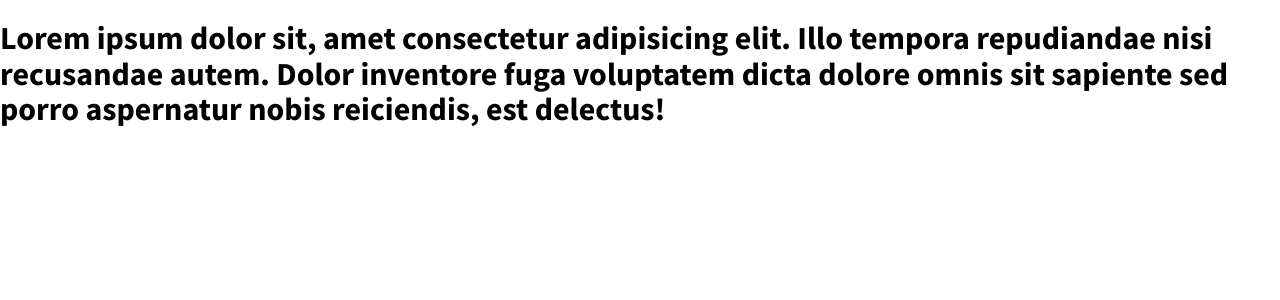
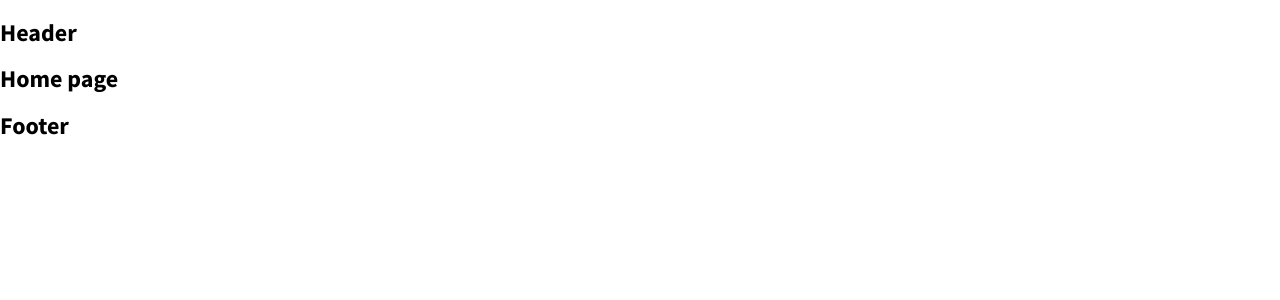
Before and after one commit to toanalvin11/ananas-ui, a React (Create React App) app: page / in a window 1280 px wide. Shown: the top 300 px of the page. Built offline with nearby package versions, Linux system fonts and the light colour scheme.

Commit message:
Cấu hình router và cài đặt cơ chế tải Layout

```diff
--- a/package.json
+++ b/package.json
@@ -10,6 +10,7 @@
         "normalize.css": "^8.0.1",
         "react": "^18.2.0",
         "react-dom": "^18.2.0",
+        "react-router-dom": "^6.4.2",
         "react-scripts": "5.0.1",
         "sass": "^1.55.0",
         "web-vitals": "^2.1.4"
--- a/src/App.js
+++ b/src/App.js
@@ -1,12 +1,31 @@
+import { BrowserRouter as Router, Routes, Route } from 'react-router-dom';
+
+import { PublicRoutes } from '~/routes';
+import { DefaultLayout } from '~/components/Layout';
+
 function App() {
     return (
-        <div className="App">
-            <h1>
-                Lorem ipsum dolor sit, amet consectetur adipisicing elit. Illo tempora repudiandae nisi recusandae
-                autem. Dolor inventore fuga voluptatem dicta dolore omnis sit sapiente sed porro aspernatur nobis
-                reiciendis, est delectus!
-            </h1>
-        </div>
+        <Router>
+            <div className="App">
+                <Routes>
+                    {PublicRoutes.map((route, index) => {
+                        const Layout = route.layout || DefaultLayout;
+                        const Page = route.component;
+                        return (
+                            <Route
+                                key={index}
+                                path={route.path}
+                                element={
+                                    <Layout>
+                                        <Page />
+                                    </Layout>
+                                }
+                            />
+                        );
+                    })}
+                </Routes>
+            </div>
+        </Router>
     );
 }
 
--- a/src/components/GlobalStyles/GlobalStyles.scss
+++ b/src/components/GlobalStyles/GlobalStyles.scss
@@ -2,6 +2,10 @@
 @import url('https://fonts.googleapis.com/css2?family=Source+Sans+Pro:wght@300;400;600;700&display=swap');
 
 :root {
+}
+
+* {
+    box-sizing: border-box;
 }
 
 html {
--- /dev/null
+++ b/src/components/Layout/DefaultLayout/Footer/index.js
@@ -0,0 +1,5 @@
+function Footer() {
+    return <h2>Footer</h2>;
+}
+
+export default Footer;
--- /dev/null
+++ b/src/components/Layout/DefaultLayout/Header/index.js
@@ -0,0 +1,5 @@
+function Header() {
+    return <h2>Header</h2>;
+}
+
+export default Header;
--- /dev/null
+++ b/src/components/Layout/DefaultLayout/index.js
@@ -0,0 +1,14 @@
+import Header from './Header';
+import Footer from './Footer';
+
+function DefaultLayout({ children }) {
+    return (
+        <div>
+            <Header />
+            <div className="container">{children}</div>
+            <Footer />
+        </div>
+    );
+}
+
+export default DefaultLayout;
--- /dev/null
+++ b/src/components/Layout/index.js
@@ -0,0 +1 @@
+export { default as DefaultLayout } from './DefaultLayout';
--- /dev/null
+++ b/src/pages/Home/index.js
@@ -0,0 +1,5 @@
+function Home() {
+    return <h2>Home page</h2>;
+}
+
+export default Home;
--- /dev/null
+++ b/src/pages/Products/index.js
@@ -0,0 +1,5 @@
+function Products() {
+    return <h2>Products page</h2>;
+}
+
+export default Products;
--- /dev/null
+++ b/src/routes/index.js
@@ -0,0 +1,12 @@
+import Home from '~/pages/Home';
+import Products from '~/pages/Products';
+
+//Public routes
+const PublicRoutes = [
+    { path: '/', component: Home },
+    { path: '/products', component: Products },
+];
+
+const PrivateRoutes = [];
+
+export { PublicRoutes, PrivateRoutes };
```
Also changed, not shown: 1 other file (tests, documents, lock files or other folders).
